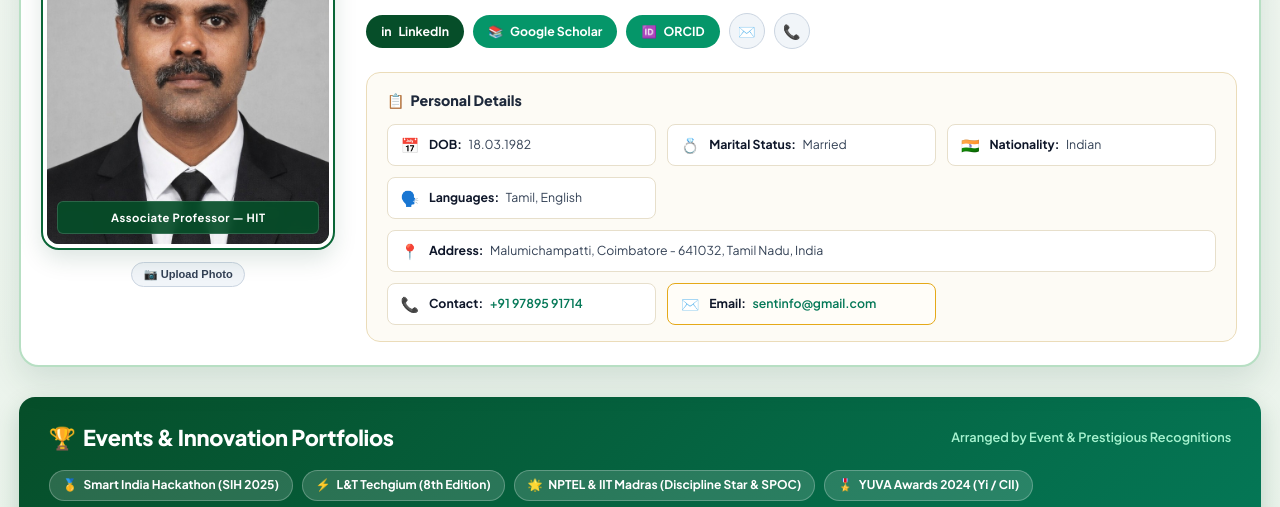
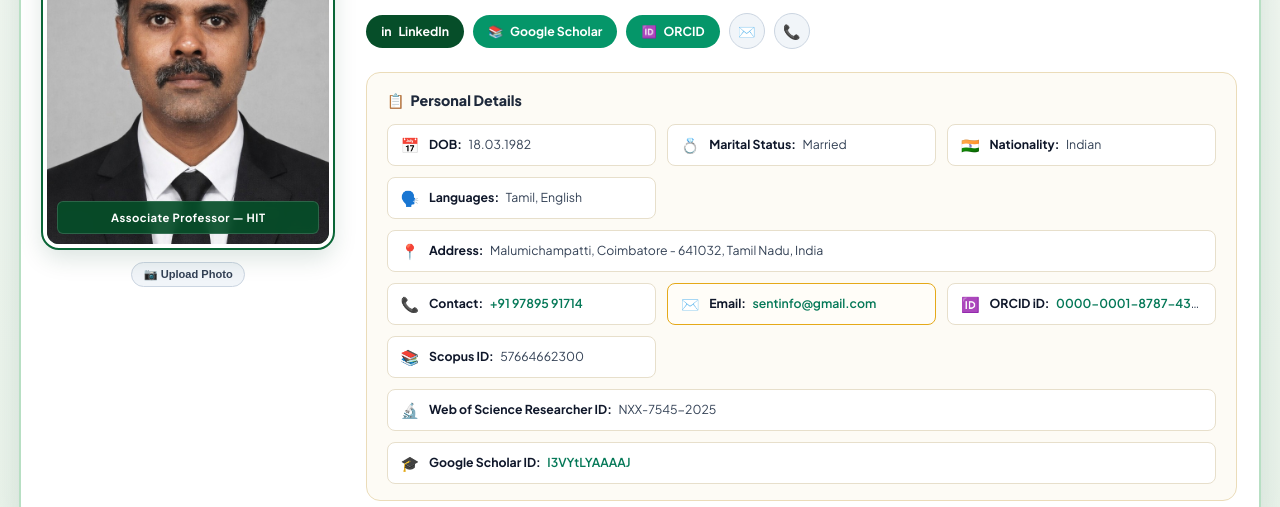
Before and after one commit to kahshik123-ux/personalportfolio, a website: page index.html in a window 1280 px wide. Shown: the part 259-766 px from the top of the page. Drawn offline with Linux system fonts and the light colour scheme.

Commit message:
Add researcher profile identifiers
Co-authored-by: Copilot <223556219+Copilot@users.noreply.github.com>

```diff
--- a/index.html
+++ b/index.html
@@ -106,10 +106,11 @@
             <a href="https://www.linkedin.com" target="_blank" rel="noopener" class="pill-btn pill-btn-green">
               <span>in</span> <span>LinkedIn</span>
             </a>
-            <a href="https://scholar.google.com" target="_blank" rel="noopener" class="pill-btn pill-btn-teal">
+            <a href="https://scholar.google.com/citations?user=I3VYtLYAAAAJ&amp;hl=en" target="_blank" rel="noopener"
+              class="pill-btn pill-btn-teal" title="Google Scholar Profile">
               <span>📚</span> <span>Google Scholar</span>
             </a>
-            <a href="https://orcid.org" target="_blank" rel="noopener" class="pill-btn pill-btn-teal">
+            <a href="https://orcid.org/0000-0001-8787-4330" target="_blank" rel="noopener" class="pill-btn pill-btn-teal">
               <span>🆔</span> <span>ORCID</span>
             </a>
             <a href="mailto:sentinfo@gmail.com" class="pill-btn-icon-only" title="Send Email">
--- a/js/app.js
+++ b/js/app.js
@@ -132,6 +132,34 @@ function renderProfile() {
         <div class="chip-content">
           <span class="chip-label">Email:</span>
           <a href="mailto:${p.email}" class="chip-val-link">${p.email}</a>
+        </div>
+      </div>
+      <div class="info-chip">
+        <span class="chip-icon">🆔</span>
+        <div class="chip-content">
+          <span class="chip-label">ORCID iD:</span>
+          <a href="${p.socialLinks.orcid}" target="_blank" rel="noopener" class="chip-val-link">${p.orcidId}</a>
+        </div>
+      </div>
+      <div class="info-chip">
+        <span class="chip-icon">📚</span>
+        <div class="chip-content">
+          <span class="chip-label">Scopus ID:</span>
+          <span>${p.scopusId}</span>
+        </div>
+      </div>
+      <div class="info-chip full-width">
+        <span class="chip-icon">🔬</span>
+        <div class="chip-content">
+          <span class="chip-label">Web of Science Researcher ID:</span>
+          <span>${p.webOfScienceResearcherId}</span>
+        </div>
+      </div>
+      <div class="info-chip full-width">
+        <span class="chip-icon">🎓</span>
+        <div class="chip-content">
+          <span class="chip-label">Google Scholar ID:</span>
+          <a href="${p.socialLinks.scholar}" target="_blank" rel="noopener" class="chip-val-link">${p.googleScholarId}</a>
         </div>
       </div>
     `;
--- a/js/data.js
+++ b/js/data.js
@@ -13,11 +13,15 @@ const portfolioData = {
     languages: "Tamil, English",
     email: "sentinfo@gmail.com",
     contact: "+91 97895 91714",
+    orcidId: "0000-0001-8787-4330",
+    scopusId: "57664662300",
+    webOfScienceResearcherId: "NXX-7545-2025",
+    googleScholarId: "I3VYtLYAAAAJ",
     socialLinks: {
       linkedin: "https://www.linkedin.com/in/dr-senthilkumar-r",
-      scholar: "https://scholar.google.com/citations?user=drsenthilkumar",
+      scholar: "https://scholar.google.com/citations?user=I3VYtLYAAAAJ&hl=en",
       researchgate: "https://www.researchgate.net/profile/R-Senthilkumar",
-      orcid: "https://orcid.org/0000-0002-1234-5678",
+      orcid: "https://orcid.org/0000-0001-8787-4330",
       github: "https://github.com/drsenthilkumar-hit"
     },
     bio: "Passionate academician, researcher, and hackathon mentor with over 16+ years of experience in higher education. Specialist in Artificial Intelligence, Internet of Things (IoT), and Embedded Systems. Dedicated to guiding student innovators to national and international victories at Smart India Hackathon, L&T Techgium, YUVA Awards, and Taylor's University Malaysia."
```
